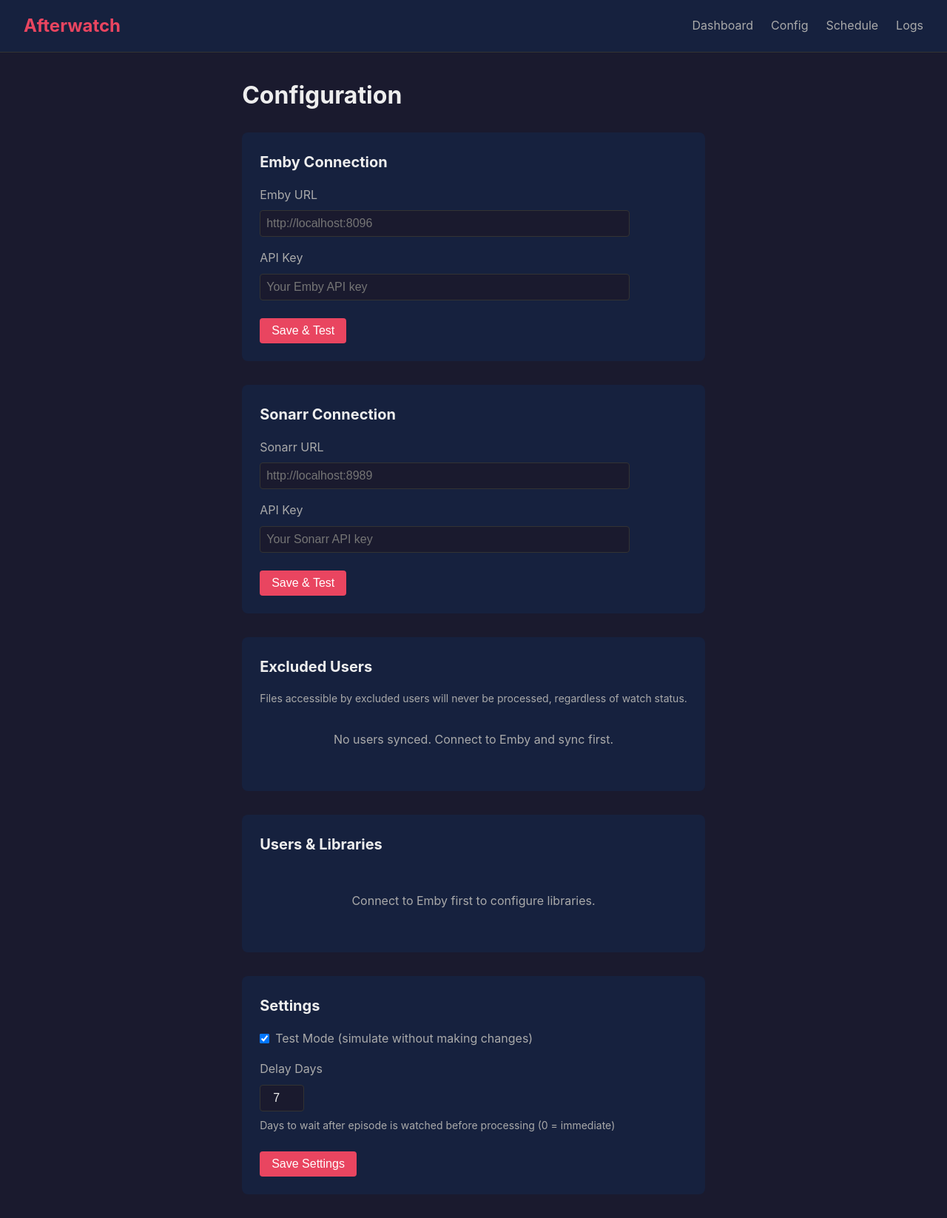
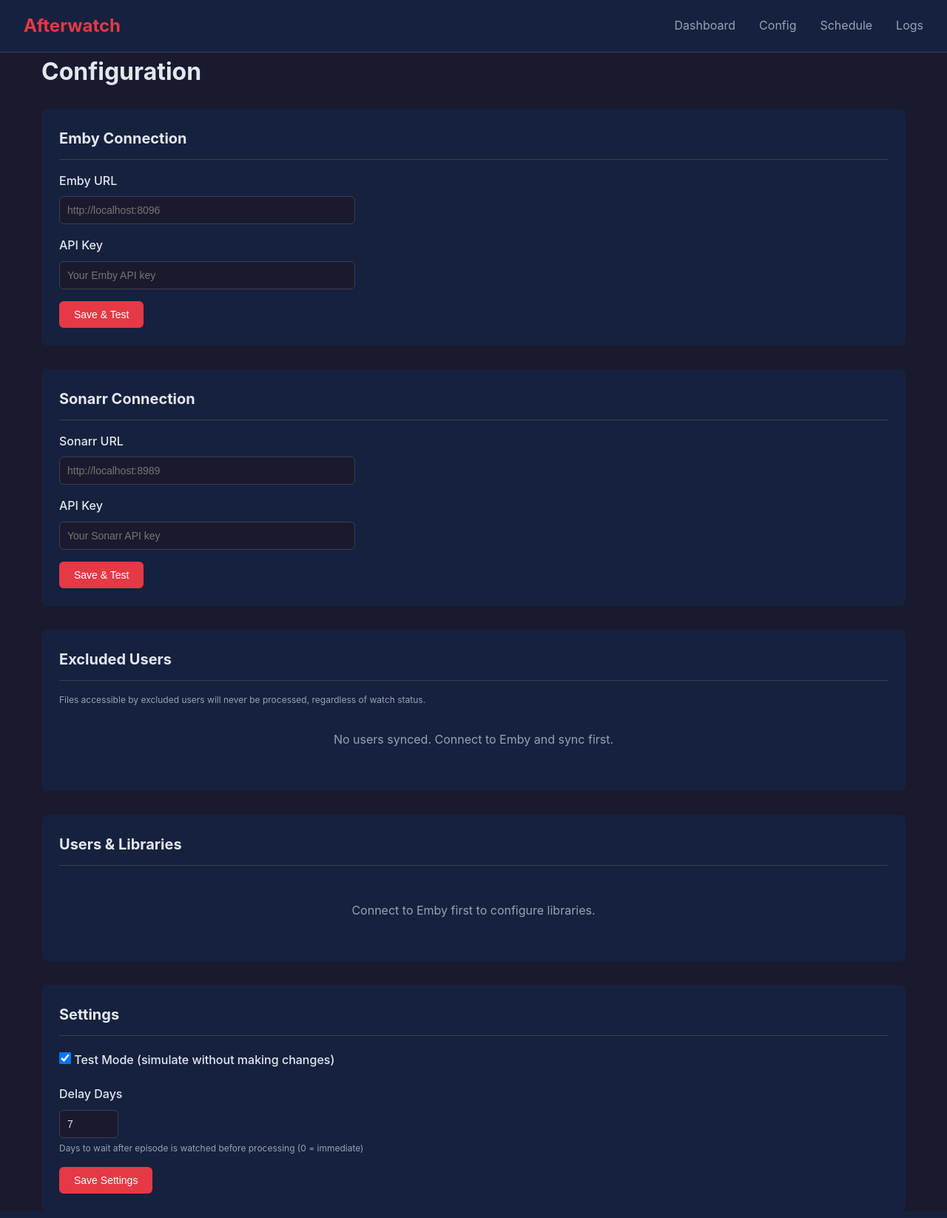
Before and after one commit to richiecoy/afterwatch, a FastAPI app: page /config/ in a window 1280 px wide. Shown: the whole page at 74% size. Run offline with FastAPI, Linux system fonts and the light colour scheme; data that the repository does not hold is empty.

Commit message:
Update style.css

```diff
--- a/static/css/style.css
+++ b/static/css/style.css
@@ -1,22 +1,21 @@
-/* Base styles */
 :root {
     --bg-primary: #1a1a2e;
     --bg-secondary: #16213e;
-    --bg-card: #0f3460;
-    --text-primary: #eee;
-    --text-secondary: #aaa;
-    --accent: #e94560;
-    --accent-hover: #ff6b6b;
-    --success: #00d26a;
-    --warning: #ffc107;
-    --error: #ff4757;
-    --border: #333;
+    --bg-card: #1f2937;
+    --text-primary: #e2e8f0;
+    --text-secondary: #94a3b8;
+    --accent: #e63946;
+    --accent-hover: #c1121f;
+    --success: #10b981;
+    --warning: #f59e0b;
+    --error: #ef4444;
+    --border: #374151;
 }
 
 * {
-    box-sizing: border-box;
     margin: 0;
     padding: 0;
+    box-sizing: border-box;
 }
 
 body {
@@ -25,12 +24,26 @@ body {
     color: var(--text-primary);
     line-height: 1.6;
     min-height: 100vh;
-    display: flex;
-    flex-direction: column;
+}
+
+a {
+    color: var(--accent);
+    text-decoration: none;
+}
+
+a:hover {
+    text-decoration: underline;
+}
+
+/* Layout */
+.container {
+    max-width: 1200px;
+    margin: 0 auto;
+    padding: 0 1rem;
 }
 
 /* Navigation */
-.navbar {
+nav {
     background: var(--bg-secondary);
     padding: 1rem 2rem;
     display: flex;
@@ -39,98 +52,52 @@ body {
     border-bottom: 1px solid var(--border);
 }
 
-.nav-brand a {
-    color: var(--accent);
-    text-decoration: none;
+.nav-brand {
     font-size: 1.5rem;
     font-weight: bold;
+    color: var(--accent);
 }
 
 .nav-links {
     display: flex;
-    gap: 1.5rem;
+    gap: 2rem;
 }
 
 .nav-links a {
     color: var(--text-secondary);
-    text-decoration: none;
     transition: color 0.2s;
 }
 
 .nav-links a:hover,
 .nav-links a.active {
     color: var(--text-primary);
+    text-decoration: none;
 }
 
-/* Main container */
-.container {
-    max-width: 1200px;
+/* Main content */
+main {
+    padding: 2rem;
+    max-width: 1400px;
     margin: 0 auto;
-    padding: 2rem;
-    flex: 1;
 }
 
-/* Footer */
-.footer {
-    text-align: center;
-    padding: 1rem;
-    color: var(--text-secondary);
-    font-size: 0.875rem;
-    border-top: 1px solid var(--border);
-}
-
-/* Typography */
 h1 {
     margin-bottom: 1.5rem;
-    color: var(--text-primary);
+    font-size: 2rem;
 }
 
 h2 {
     margin-bottom: 1rem;
-    color: var(--text-primary);
     font-size: 1.25rem;
+    color: var(--text-secondary);
 }
 
-/* Buttons */
-.btn {
-    padding: 0.5rem 1rem;
-    border: none;
-    border-radius: 4px;
-    cursor: pointer;
-    font-size: 1rem;
-    transition: all 0.2s;
-}
-
-.btn-primary {
-    background: var(--accent);
-    color: white;
-}
-
-.btn-primary:hover {
-    background: var(--accent-hover);
-}
-
-.btn-primary:disabled {
-    background: #666;
-    cursor: not-allowed;
-}
-
-.btn-secondary {
-    background: var(--bg-card);
-    color: var(--text-primary);
-    border: 1px solid var(--border);
-}
-
-.btn-secondary:hover {
-    background: var(--bg-secondary);
-}
-
-/* Stats grid */
+/* Stats Grid */
 .stats-grid {
     display: grid;
     grid-template-columns: repeat(4, 1fr);
     gap: 1rem;
-    margin-bottom: 2rem;
+    margin-bottom: 1.5rem;
 }
 
 @media (max-width: 900px) {
@@ -147,84 +114,217 @@ h2 {
 
 .stat-card {
     background: var(--bg-card);
-    padding: 1.5rem;
+    padding: 1.25rem;
     border-radius: 8px;
     text-align: center;
+    border: 1px solid var(--border);
 }
 
-.stat-card.warning {
-    border: 2px solid var(--warning);
+.stat-card.card-warning {
+    border-color: var(--warning);
 }
 
 .stat-value {
     font-size: 2rem;
     font-weight: bold;
     color: var(--accent);
+    margin-bottom: 0.25rem;
+}
+
+.stat-value.small {
+    font-size: 1.25rem;
+}
+
+.stat-value.text-warning {
+    color: var(--warning);
 }
 
 .stat-label {
+    font-size: 0.875rem;
     color: var(--text-secondary);
+}
+
+.stat-detail {
+    font-size: 0.75rem;
+    color: var(--text-secondary);
+    margin-top: 0.5rem;
+    min-height: 1rem;
+}
+
+/* Status row specific */
+.status-row .stat-card {
+    display: flex;
+    flex-direction: column;
+    justify-content: center;
+    min-height: 120px;
+}
+
+/* Buttons */
+.btn {
+    display: inline-block;
+    padding: 0.625rem 1.25rem;
+    border-radius: 6px;
+    font-size: 0.875rem;
+    font-weight: 500;
+    cursor: pointer;
+    border: none;
+    transition: all 0.2s;
+    text-align: center;
+}
+
+.btn:disabled {
+    opacity: 0.5;
+    cursor: not-allowed;
+}
+
+.btn-primary {
+    background: var(--accent);
+    color: white;
+}
+
+.btn-primary:hover:not(:disabled) {
+    background: var(--accent-hover);
+}
+
+.btn-secondary {
+    background: var(--bg-card);
+    color: var(--text-primary);
+    border: 1px solid var(--border);
+}
+
+.btn-secondary:hover:not(:disabled) {
+    background: var(--border);
+}
+
+.btn-danger {
+    background: var(--error);
+    color: white;
+}
+
+.btn-danger:hover:not(:disabled) {
+    background: #dc2626;
+}
+
+.btn-small {
+    padding: 0.375rem 0.75rem;
+    font-size: 0.75rem;
+}
+
+.btn-toggle {
     margin-top: 0.5rem;
 }
 
-/* Actions panel */
-.actions-panel {
+.btn-success {
+    background: var(--success);
+    color: white;
+}
+
+/* Dashboard actions */
+.dashboard-actions {
     background: var(--bg-secondary);
     padding: 1.5rem;
     border-radius: 8px;
-    margin-bottom: 2rem;
+    margin-top: 1rem;
 }
 
-.action-note {
+.action-buttons {
+    display: flex;
+    gap: 1rem;
+    flex-wrap: wrap;
+}
+
+.warning-text {
+    color: var(--warning);
     margin-top: 1rem;
-    color: var(--warning);
     font-size: 0.875rem;
 }
 
-/* Data tables */
-.data-table {
+/* Forms */
+.form-group {
+    margin-bottom: 1rem;
+}
+
+.form-group label {
+    display: block;
+    margin-bottom: 0.5rem;
+    font-weight: 500;
+}
+
+.form-group input[type="text"],
+.form-group input[type="url"],
+.form-group input[type="password"],
+.form-group input[type="number"],
+.form-group select {
     width: 100%;
-    border-collapse: collapse;
+    max-width: 400px;
+    padding: 0.625rem;
+    border-radius: 6px;
+    border: 1px solid var(--border);
+    background: var(--bg-primary);
+    color: var(--text-primary);
+    font-size: 0.875rem;
+}
+
+.form-group input:focus,
+.form-group select:focus {
+    outline: none;
+    border-color: var(--accent);
+}
+
+.time-input {
+    width: 80px !important;
+}
+
+.form-actions {
+    display: flex;
+    gap: 1rem;
+    align-items: center;
     margin-top: 1rem;
 }
 
-.data-table th,
-.data-table td {
-    padding: 0.75rem;
-    text-align: left;
-    border-bottom: 1px solid var(--border);
+.help-text {
+    font-size: 0.75rem;
+    color: var(--text-secondary);
+    margin-top: 0.25rem;
 }
 
-.data-table th {
-    background: var(--bg-secondary);
-    color: var(--text-secondary);
-    font-weight: normal;
+/* Checkbox */
+.checkbox-label {
+    display: flex;
+    align-items: center;
+    gap: 0.5rem;
+    cursor: pointer;
+    padding: 0.25rem 0;
 }
 
-.data-table tr:hover {
-    background: var(--bg-secondary);
+.checkbox-label input[type="checkbox"] {
+    width: 1rem;
+    height: 1rem;
+    cursor: pointer;
 }
 
 /* Status badges */
 .status-badge {
+    display: inline-block;
     padding: 0.25rem 0.5rem;
     border-radius: 4px;
-    font-size: 0.875rem;
+    font-size: 0.75rem;
+    font-weight: 500;
 }
 
 .status-badge.success {
-    background: var(--success);
-    color: black;
+    background: rgba(16, 185, 129, 0.2);
+    color: var(--success);
 }
 
 .status-badge.error {
-    background: var(--error);
-    color: white;
+    background: rgba(239, 68, 68, 0.2);
+    color: var(--error);
 }
 
 .status-badge.pending {
-    background: var(--warning);
-    color: black;
+    background: rgba(245, 158, 11, 0.2);
+    color: var(--warning);
 }
 
 /* Config sections */
@@ -240,108 +340,47 @@ h2 {
     border-radius: 8px;
 }
 
-/* Forms */
-.config-form {
-    display: flex;
-    flex-direction: column;
-    gap: 1rem;
-    max-width: 500px;
+.config-section h2 {
+    color: var(--text-primary);
+    border-bottom: 1px solid var(--border);
+    padding-bottom: 0.75rem;
+    margin-bottom: 1rem;
 }
 
-.form-group {
-    display: flex;
-    flex-direction: column;
-    gap: 0.5rem;
-}
-
-.form-group label {
-    color: var(--text-secondary);
-}
-
-.form-group input[type="url"],
-.form-group input[type="password"],
-.form-group input[type="text"],
-.form-group input[type="number"] {
-    padding: 0.5rem;
-    border: 1px solid var(--border);
-    border-radius: 4px;
-    background: var(--bg-primary);
-    color: var(--text-primary);
-    font-size: 1rem;
-}
-
-.form-actions {
-    display: flex;
-    align-items: center;
-    gap: 1rem;
-    margin-top: 0.5rem;
-}
-
-.time-inputs {
-    display: flex;
-    align-items: center;
-    gap: 0.5rem;
-}
-
-.time-input {
-    width: 60px;
-    text-align: center;
-}
-
-.help-text {
-    font-size: 0.875rem;
-    color: var(--text-secondary);
-}
-
-/* Library cards */
+/* Libraries */
 .libraries-list {
-    margin-top: 1.5rem;
+    margin-top: 1rem;
 }
 
 .library-card {
     background: var(--bg-card);
-    border-radius: 4px;
+    border-radius: 6px;
     margin-bottom: 0.5rem;
     overflow: hidden;
 }
 
 .library-header {
-    padding: 1rem;
     display: flex;
     justify-content: space-between;
     align-items: center;
+    padding: 0.75rem 1rem;
     cursor: pointer;
 }
 
 .library-header:hover {
-    background: rgba(255,255,255,0.05);
+    background: rgba(255, 255, 255, 0.05);
 }
 
 .library-details {
     padding: 1rem;
+    background: var(--bg-primary);
     border-top: 1px solid var(--border);
-    background: var(--bg-primary);
 }
 
 .library-path {
-    font-family: monospace;
-    font-size: 0.875rem;
+    font-size: 0.75rem;
     color: var(--text-secondary);
     margin-bottom: 1rem;
-}
-
-.user-checkboxes {
-    display: flex;
-    flex-direction: column;
-    gap: 0.5rem;
-}
-
-.toggle-label,
-.checkbox-label {
-    display: flex;
-    align-items: center;
-    gap: 0.5rem;
-    cursor: pointer;
 }
 
 .expand-icon {
@@ -392,133 +486,16 @@ h2 {
     justify-content: center;
     align-items: center;
     gap: 1rem;
-    margin-top: 1.5rem;
-}
-
-/* Recent activity */
-.recent-activity {
-    background: var(--bg-secondary);
-    padding: 1.5rem;
-    border-radius: 8px;
-}
-
-/* Responsive */
-@media (max-width: 768px) {
-    .navbar {
-        flex-direction: column;
-        gap: 1rem;
-    }
-
-    .container {
-        padding: 1rem;
-    }
-
-    .stats-grid {
-        grid-template-columns: repeat(2, 1fr);
-    }
-
-    .data-table {
-        font-size: 0.875rem;
-    }
-
-    .filters-form {
-        flex-direction: column;
-    }
-
-    .filter-input {
-        min-width: 100%;
-    }
-}
-
-/* Small buttons */
-.btn-small {
-    padding: 4px 8px;
-    font-size: 12px;
-}
-
-.btn-success {
-    background-color: #22c55e;
-    color: white;
-}
-
-.btn-error {
-    background-color: #ef4444;
-    color: white;
-}
-
-
-/* Radio groups */
-.radio-group {
-    display: flex;
-    flex-direction: column;
-    gap: 12px;
-}
-
-.radio-group.horizontal {
-    flex-direction: row;
-    flex-wrap: wrap;
-    gap: 16px;
-}
-
-.radio-label {
-    display: flex;
-    align-items: flex-start;
-    gap: 8px;
-    cursor: pointer;
-}
-
-.radio-label span {
-    font-weight: 500;
-}
-
-.radio-label small {
-    display: block;
-    color: #9ca3af;
-    font-size: 12px;
-    margin-top: 2px;
-}
-
-.radio-label input[type="radio"] {
-    margin-top: 4px;
-}
-
-/* Checkbox groups */
-.checkbox-group {
-    display: flex;
-    flex-direction: column;
-    gap: 8px;
-}
-
-.checkbox-group.horizontal {
-    flex-direction: row;
-    flex-wrap: wrap;
-    gap: 16px;
-}
-
-/* Status info */
-.status-info {
-    display: flex;
-    align-items: center;
-    gap: 12px;
-}
-
-/* Time inputs */
-.time-inputs {
-    display: flex;
-    align-items: center;
-    gap: 8px;
-}
-
-.time-input {
-    width: 60px;
-    text-align: center;
+    margin-top: 1rem;
+    padding-top: 1rem;
+    border-top: 1px solid var(--border);
 }
 
 /* Export actions */
 .export-actions {
     margin-top: 1rem;
     padding-top: 1rem;
-    border-top: 1px solid var(--bg-card);
+    border-top: 1px solid var(--border);
 }
 
 /* Orphan section */
```
Also changed, not shown: other parts of static/css/style.css (+120 -78 lines).
